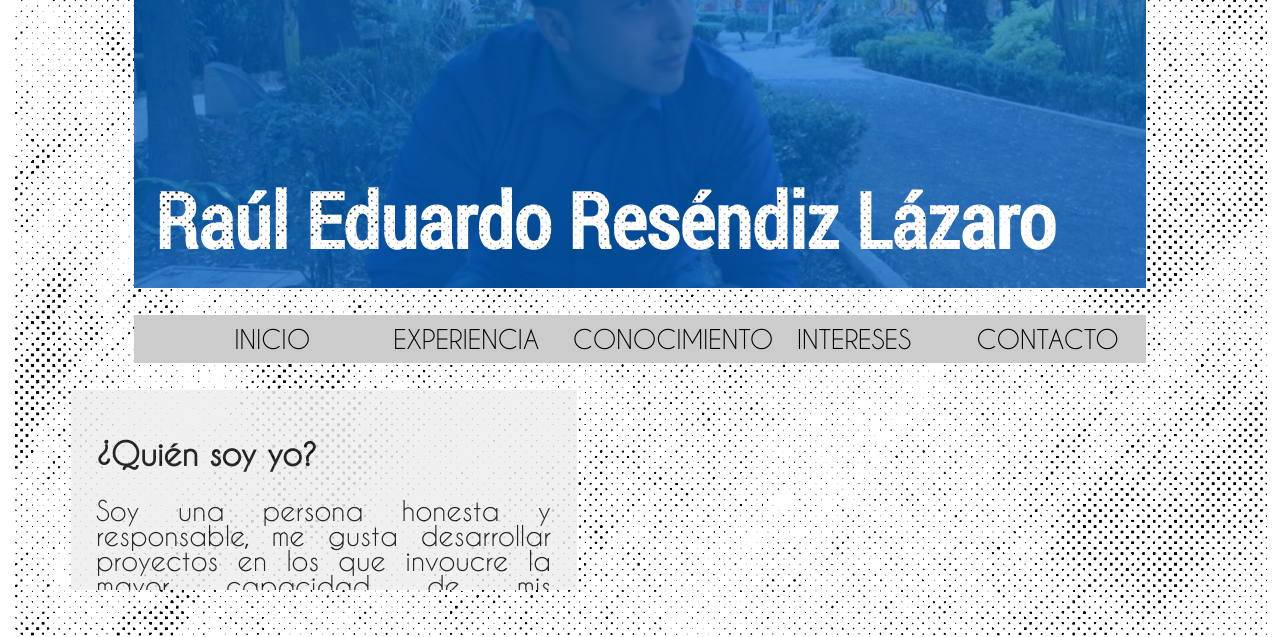
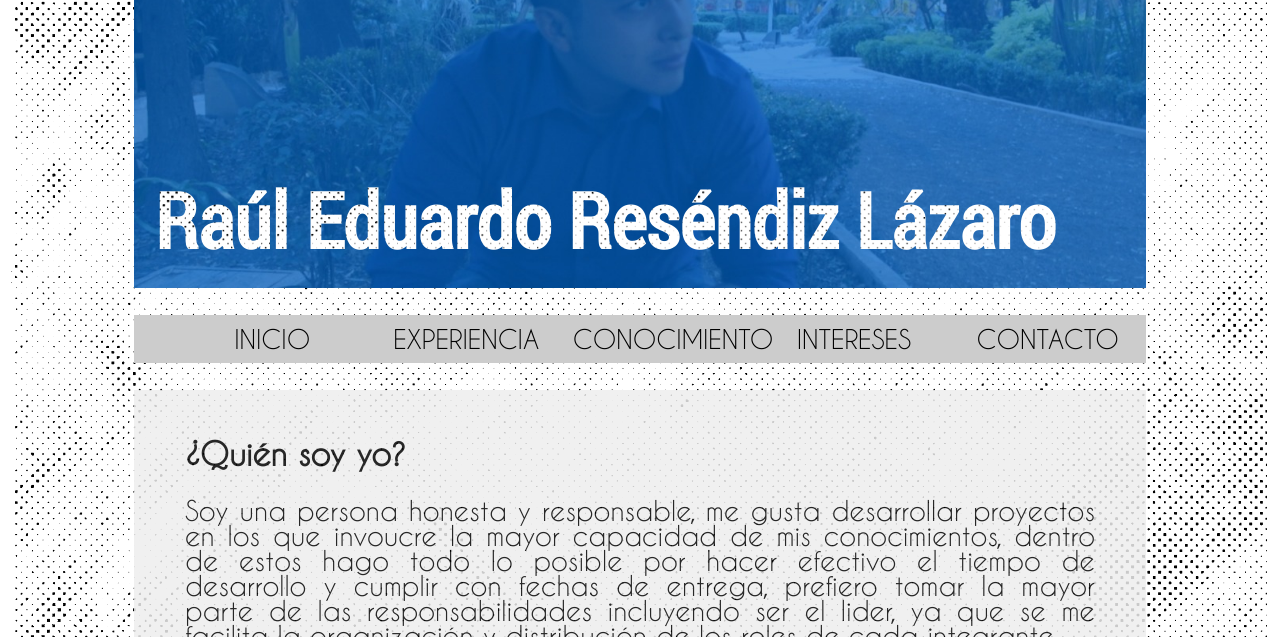
Before and after one commit to rresendizlazaro/raulresendiz, a plain HTML site: page index.html in a window 1280 px wide. Shown: the part 126-763 px from the top of the page. Drawn offline with nearby package versions, Linux system fonts and the light colour scheme.

Commit message:
Update styles.css

```diff
--- a/css/styles.css
+++ b/css/styles.css
@@ -175,12 +175,6 @@ img {
 }
 
 /*=========================Contenido=============================*/
-
-#content{
-    width: 50%;
-    height: 200px;
-    overflow-y: scroll;
-}
 
 #slider{
     margin: 0px auto;
```
